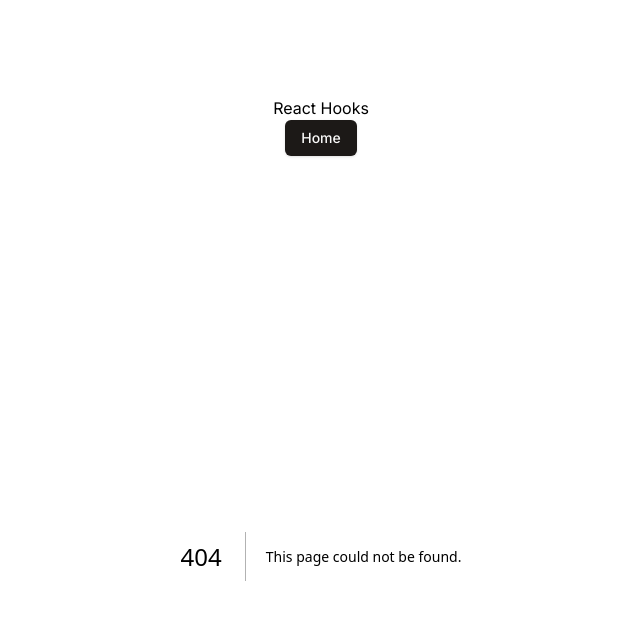
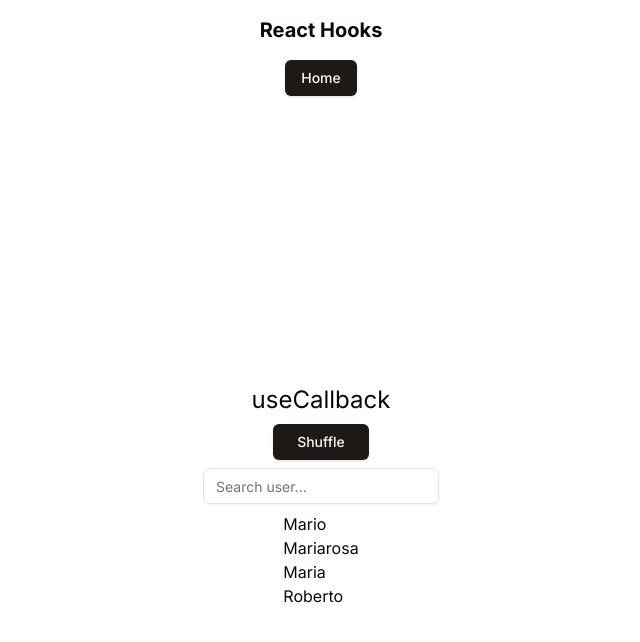
Before and after one commit to mariolazzari/react-hooks-cs, a Next.js app: page /useCallback in a window 1280 px wide. Before the commit this address had no page. Shown: the top 642 px of the page, without its empty margins (319-959 px from the left). Built offline with nearby package versions, Linux system fonts and the light colour scheme.

Commit message:
Done useCallback

```diff
--- a/app/layout.tsx
+++ b/app/layout.tsx
@@ -20,8 +20,8 @@
   return (
     <html lang="en">
       <body className={inter.className}>
-        <div className="flex min-h-screen flex-col items-center p-24">
-          <h1>React Hooks</h1>
+        <div className="flex min-h-screen flex-col items-center justify-start">
+          <h1 className="text-xl font-bold my-4">React Hooks</h1>
           <Link href="/">
             <Button>Home</Button>
           </Link>
--- a/app/page.tsx
+++ b/app/page.tsx
@@ -2,15 +2,15 @@
 import { Button } from "@/components/ui/button";
 
 export default function Home() {
-  const links = ["useState", "useEffect", "useMemo"];
+  const links = ["useState", "useEffect", "useMemo", "useCallback"];
 
   return (
     <main className="p-2">
-      <ul className="flex flex-col gap-2">
+      <ul>
         {links.map(link => (
           <li key={link}>
             <Link href={`/${link}`}>
-              <Button>{link}</Button>
+              <Button className="w-32 my-1">{link}</Button>
             </Link>
           </li>
         ))}
--- /dev/null
+++ b/app/useCallback/Search.tsx
@@ -0,0 +1,20 @@
+"use client";
+import { memo } from "react";
+import { Input } from "@/components/ui/input";
+
+type SearchProps = {
+  onChange: (name: string) => void;
+};
+
+function Search({ onChange }: SearchProps) {
+  console.log("search rendered");
+
+  return (
+    <Input
+      placeholder="Search user..."
+      onChange={e => onChange(e.target.value)}
+    />
+  );
+}
+
+export default memo(Search);
--- /dev/null
+++ b/app/useCallback/page.tsx
@@ -0,0 +1,38 @@
+"use client";
+import { Button } from "@/components/ui/button";
+import { useState, useCallback } from "react";
+import Search from "./Search";
+
+const allUsers = ["Mario", "Mariarosa", "Maria", "Roberto"];
+
+const UseCallbackPage = () => {
+  const [users, setUsers] = useState(allUsers);
+
+  const onSearch = useCallback(
+    (search: string) => {
+      const filtered = users.filter(user => user.includes(search));
+      setUsers(filtered);
+    },
+    [users]
+  );
+
+  return (
+    <div className="flex flex-col justify-center items-center min-h-screen gap-2">
+      <h1 className="text-2xl">useCallback</h1>
+
+      <Button className="w-24" onClick={() => setUsers(allUsers)}>
+        Shuffle
+      </Button>
+
+      <Search onChange={onSearch} />
+
+      <ul>
+        {users.map(user => (
+          <li key={user}>{user}</li>
+        ))}
+      </ul>
+    </div>
+  );
+};
+
+export default UseCallbackPage;
--- /dev/null
+++ b/components/ui/input.tsx
@@ -0,0 +1,25 @@
+import * as React from "react"
+
+import { cn } from "@/lib/utils"
+
+export interface InputProps
+  extends React.InputHTMLAttributes<HTMLInputElement> {}
+
+const Input = React.forwardRef<HTMLInputElement, InputProps>(
+  ({ className, type, ...props }, ref) => {
+    return (
+      <input
+        type={type}
+        className={cn(
+          "flex h-9 w-full rounded-md border border-input bg-transparent px-3 py-1 text-sm shadow-sm transition-colors file:border-0 file:bg-transparent file:text-sm file:font-medium placeholder:text-muted-foreground focus-visible:outline-none focus-visible:ring-1 focus-visible:ring-ring disabled:cursor-not-allowed disabled:opacity-50",
+          className
+        )}
+        ref={ref}
+        {...props}
+      />
+    )
+  }
+)
+Input.displayName = "Input"
+
+export { Input }
```
